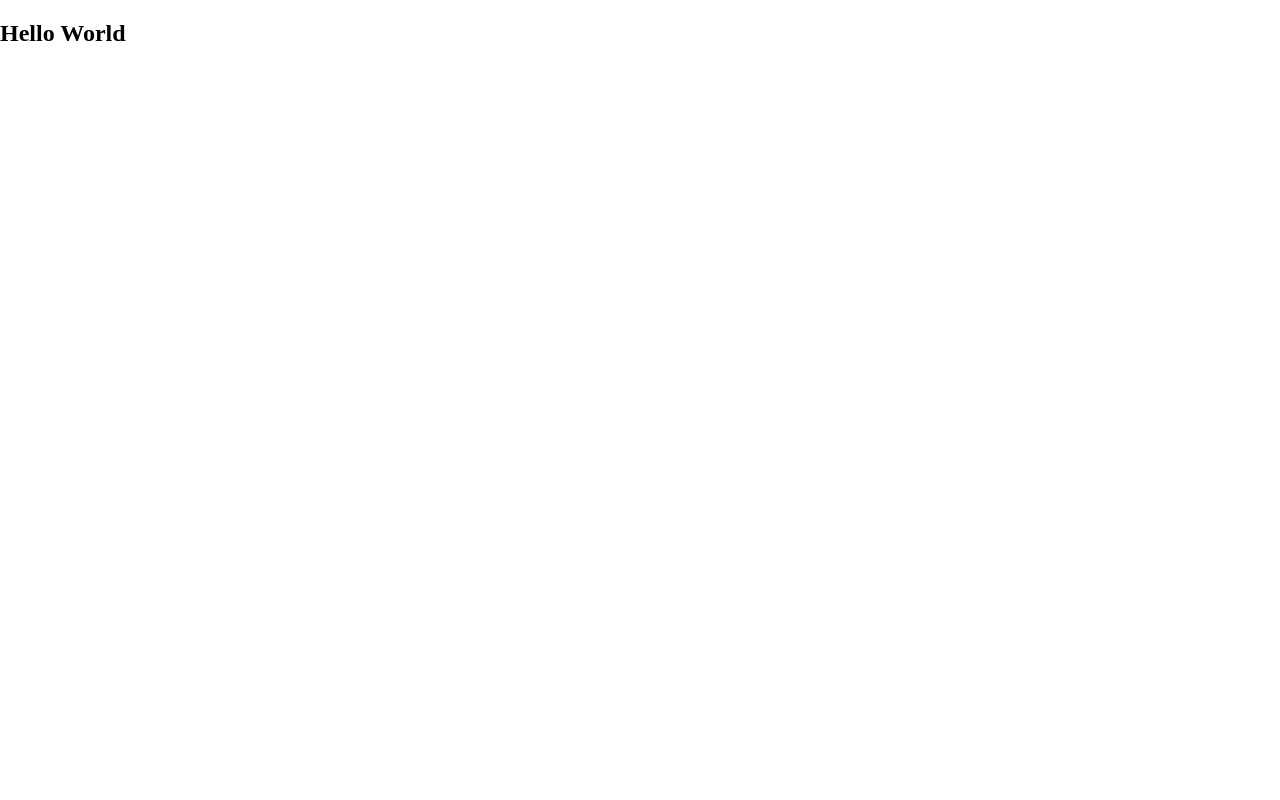
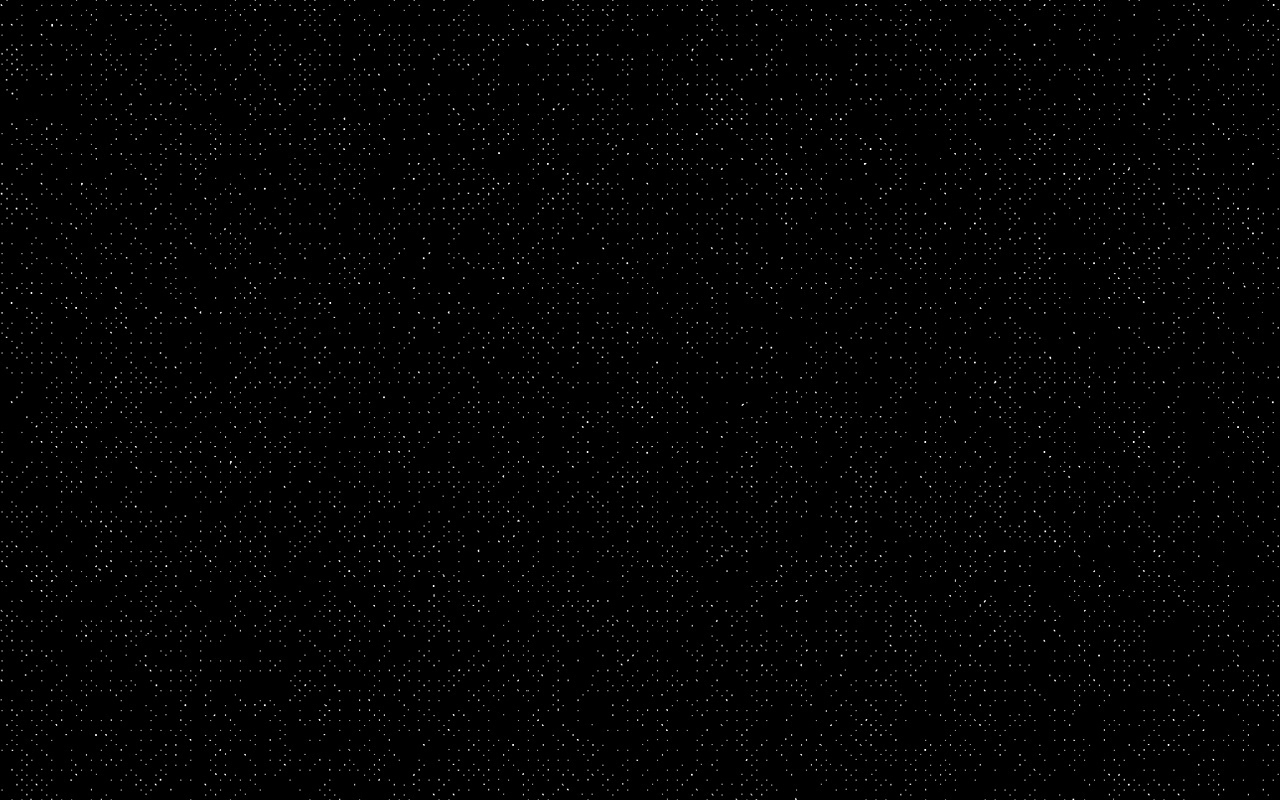
Before and after one commit to DesislavaMetodieva/portfolio, a React (Create React App) app: page / in a window 1280 px wide. Built offline with nearby package versions, Linux system fonts and the light colour scheme.

Commit message:
Added background to page

```diff
--- a/src/variables.css
+++ b/src/variables.css
@@ -9,4 +9,7 @@ body {
     font-family: 'IBM Plex Mono';
     font-style: normal;
     font-weight: 400;
+    background-image: url(../assets/back.jpg);
+    background-repeat: repeat;
+    opacity: 0.2;
 }
```
